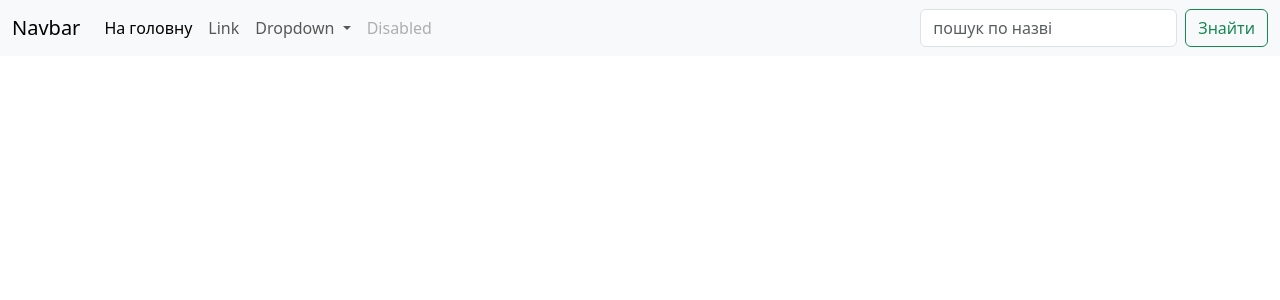
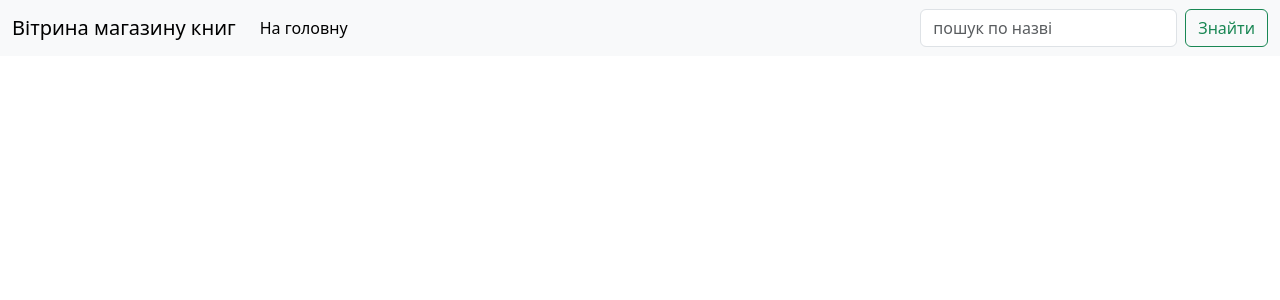
Before and after one commit to smartguy-coder/FastAPIGroup07042025, a FastAPI app: page / in a window 1280 px wide. Shown: the top 300 px of the page. Run offline with FastAPI, Linux system fonts and the light colour scheme; parts of the project's set-up code (start-up, migrations or seed data) failed here and were passed over.

Commit message:
fix frontend

```diff
--- a/templates/navbar.html
+++ b/templates/navbar.html
@@ -1,6 +1,6 @@
 <nav class="navbar navbar-expand-lg bg-body-tertiary">
   <div class="container-fluid">
-    <a class="navbar-brand" href="#">Navbar</a>
+    <a class="navbar-brand" href="#">Вітрина магазину книг</a>
     <button class="navbar-toggler" type="button" data-bs-toggle="collapse" data-bs-target="#navbarSupportedContent" aria-controls="navbarSupportedContent" aria-expanded="false" aria-label="Toggle navigation">
       <span class="navbar-toggler-icon"></span>
     </button>
@@ -8,23 +8,6 @@
       <ul class="navbar-nav me-auto mb-2 mb-lg-0">
         <li class="nav-item">
           <a class="nav-link active" aria-current="page" href="{{ url_for('index') }}">На головну</a>
-        </li>
-        <li class="nav-item">
-          <a class="nav-link" href="#">Link</a>
-        </li>
-        <li class="nav-item dropdown">
-          <a class="nav-link dropdown-toggle" href="#" role="button" data-bs-toggle="dropdown" aria-expanded="false">
-            Dropdown
-          </a>
-          <ul class="dropdown-menu">
-            <li><a class="dropdown-item" href="#">Action</a></li>
-            <li><a class="dropdown-item" href="#">Another action</a></li>
-            <li><hr class="dropdown-divider"></li>
-            <li><a class="dropdown-item" href="#">Something else here</a></li>
-          </ul>
-        </li>
-        <li class="nav-item">
-          <a class="nav-link disabled" aria-disabled="true">Disabled</a>
         </li>
       </ul>
       <form class="d-flex" role="search" method="post">
```
Also changed, not shown: README.md.
